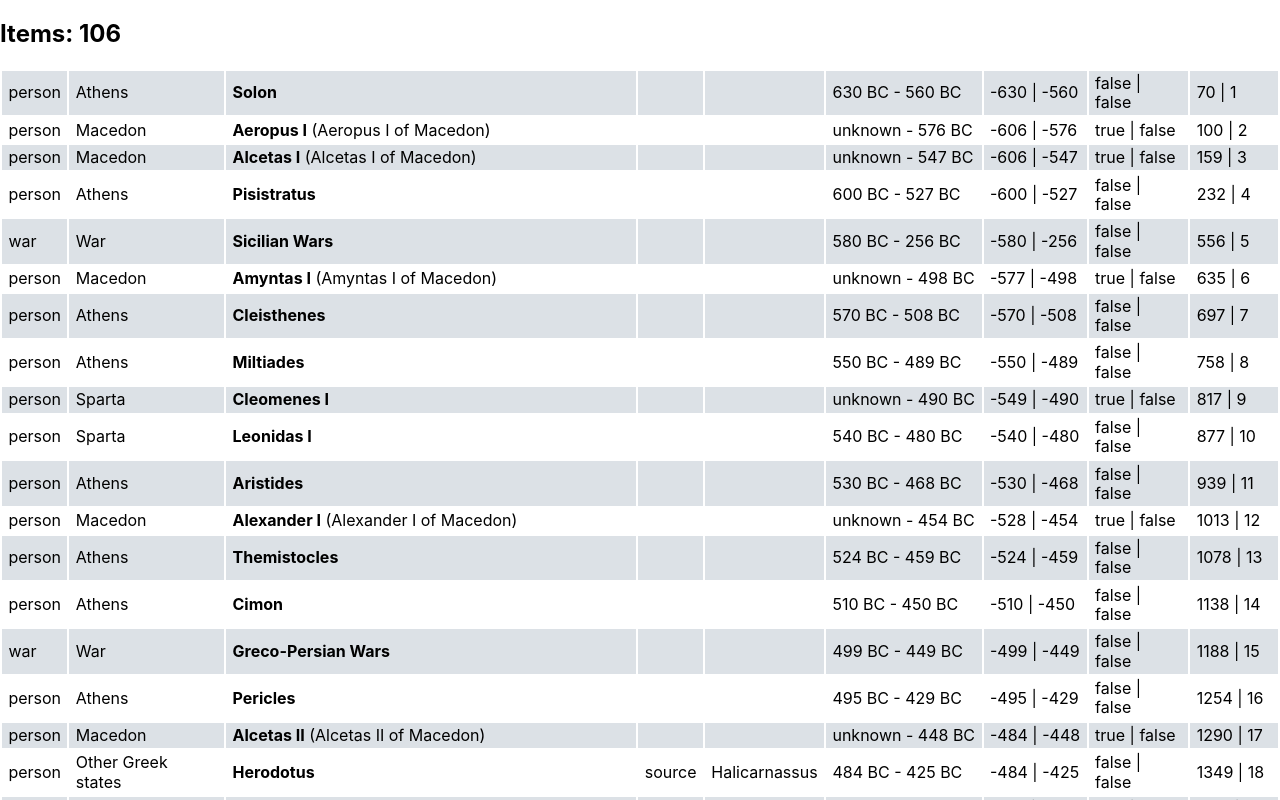
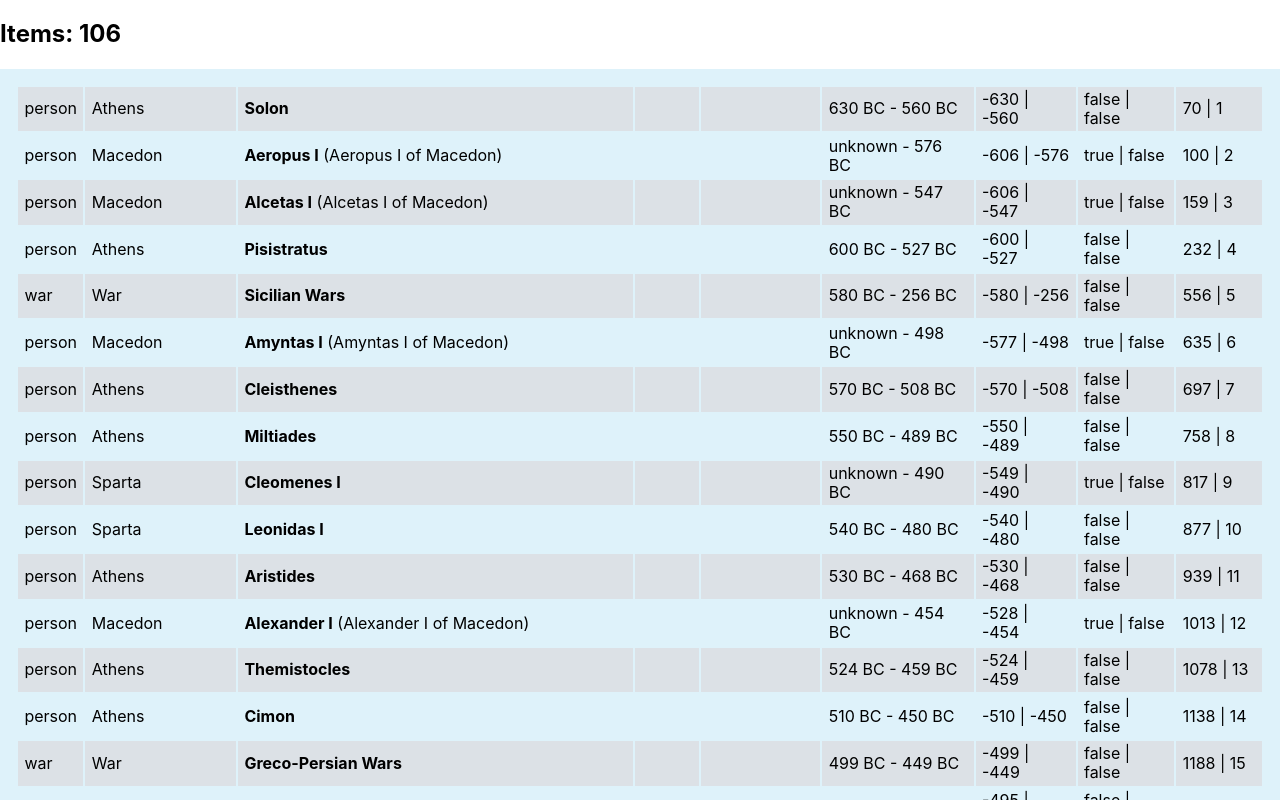
Before and after one commit to alotropico/history, a React (Create React App) app: page / in a window 1280 px wide. Shown: the top 800 px of the page. Built offline with nearby package versions, Linux system fonts and the light colour scheme.

Commit message:
SavePoint

```diff
--- a/src/features/canvas/index.tsx
+++ b/src/features/canvas/index.tsx
@@ -1,8 +1,14 @@
 import Item from './components/Item'
 import useParsedItems from './hooks/useParsedItems'
 import { ICanvas } from './types'
+import style from './style/Canvas.module.scss'
 
 export default function Canvas({ items }: ICanvas) {
-  const parsedItems = useParsedItems(items, -580, -281)
-  return <table>{parsedItems.map((item) => item?.name && <Item key={item.id} {...item} />)}</table>
+  const bounds = [-580, -281]
+  const parsedItems = useParsedItems(items, bounds[0], bounds[1])
+  return (
+    <table className={style.canvas}>
+      <tbody>{parsedItems.map((item) => item?.name && <Item key={item.id} {...item} />)}</tbody>
+    </table>
+  )
 }
--- /dev/null
+++ b/src/features/canvas/style/Canvas.module.scss
@@ -0,0 +1,4 @@
+.canvas {
+  background-color: lighten(skyblue, 20%);
+  padding: 1rem;
+}
```
Also changed, not shown: 1 other file (tests, documents, lock files or other folders).
